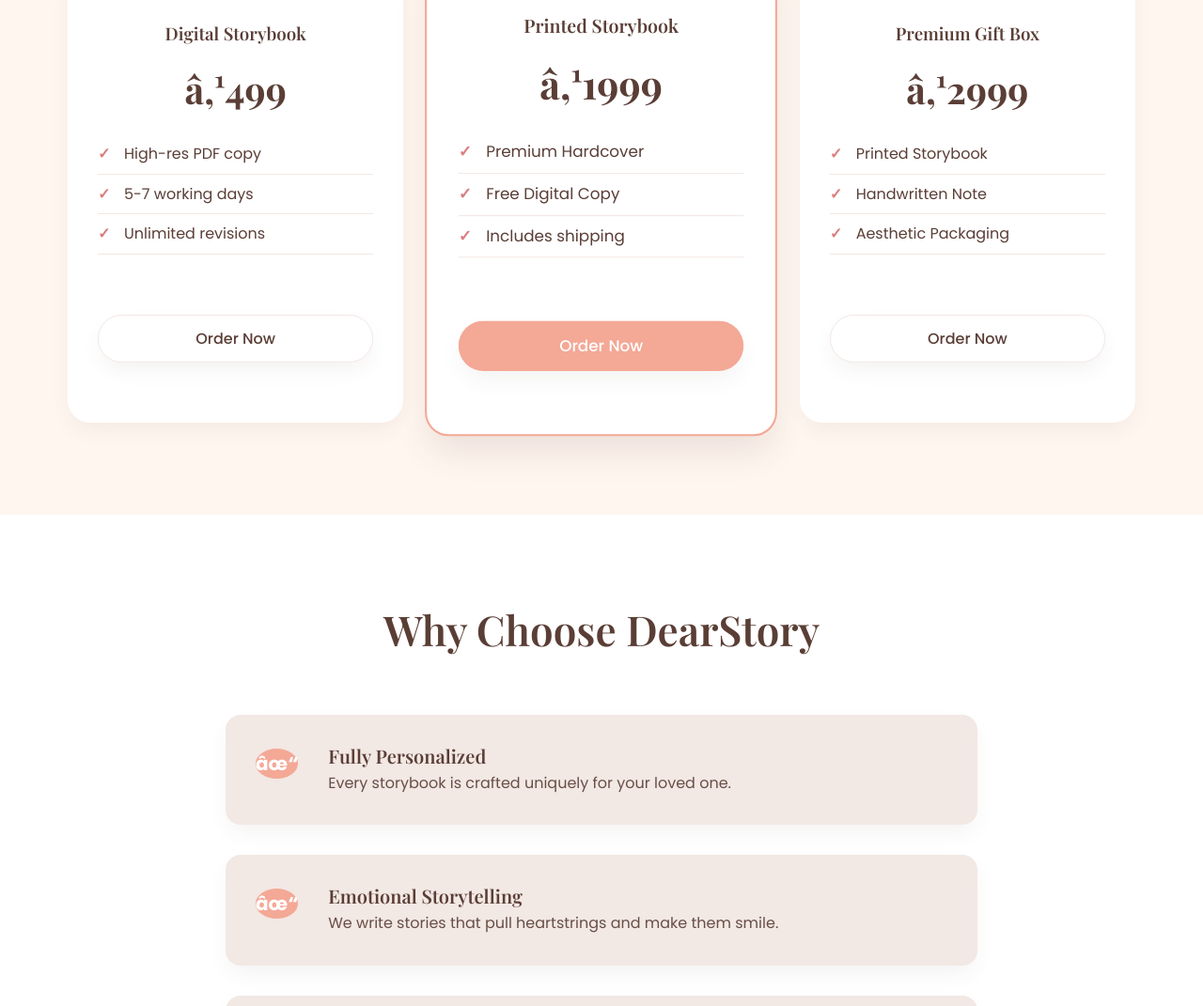
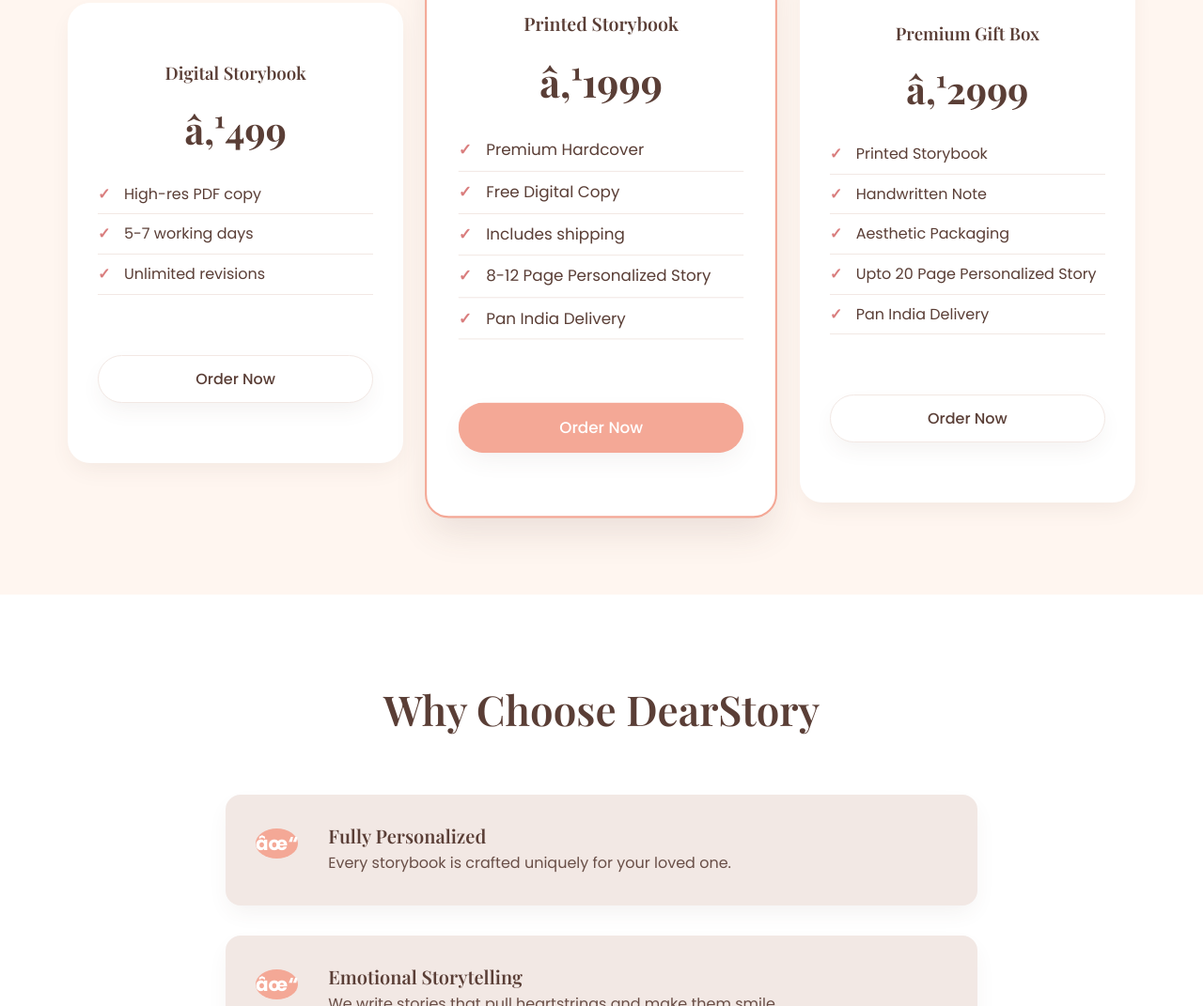
Before and after one commit to webgurdians/dearstory-website, a website: page public/index.html in a window 1280 px wide. Shown: the part 4522-5593 px from the top of the page at 94% size. Drawn offline with nearby package versions, Linux system fonts and the light colour scheme.

Commit message:
Update index.html

```diff
--- a/public/index.html
+++ b/public/index.html
@@ -369,6 +369,8 @@
             <li>Premium Hardcover</li>
             <li>Free Digital Copy</li>
             <li>Includes shipping</li>
+            <li>8-12 Page Personalized Story</li>
+             <li>Pan India Delivery</li>
           </ul>
           <button class="btn btn-primary w-full">Order Now</button>
         </div>
@@ -379,6 +381,8 @@
             <li>Printed Storybook</li>
             <li>Handwritten Note</li>
             <li>Aesthetic Packaging</li>
+             <li>Upto 20 Page Personalized Story</li>
+             <li>Pan India Delivery</li>
           </ul>
           <button class="btn btn-secondary w-full">Order Now</button>
         </div>
```
